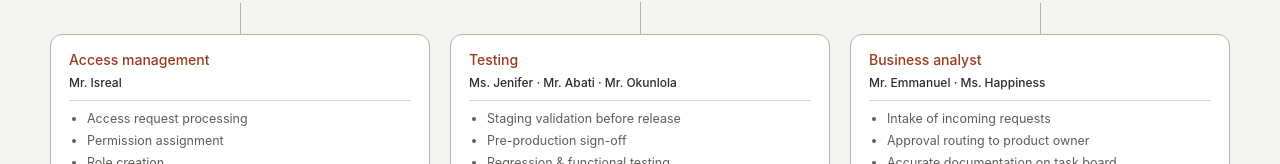
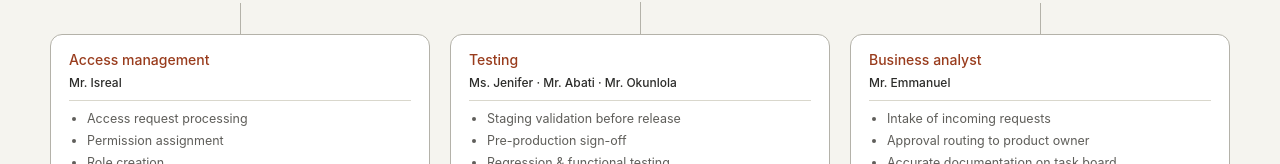
Before and after one commit to Tomibanks/Ehcc-tech-team-structure, a plain HTML site: page index.html in a window 1280 px wide. Shown: the part 416-580 px from the top of the page. Drawn offline with Linux system fonts and the light colour scheme.

Commit message:
6th commit

```diff
--- a/index.html
+++ b/index.html
@@ -184,7 +184,7 @@
 
       <div class="tier3-card">
         <div class="title">Business analyst</div>
-        <div class="members">Mr. Emmanuel &middot; Ms. Happiness</div>
+        <div class="members">Mr. Emmanuel</div>
         <ul>
           <li>Intake of incoming requests</li>
           <li>Approval routing to product owner</li>
```
